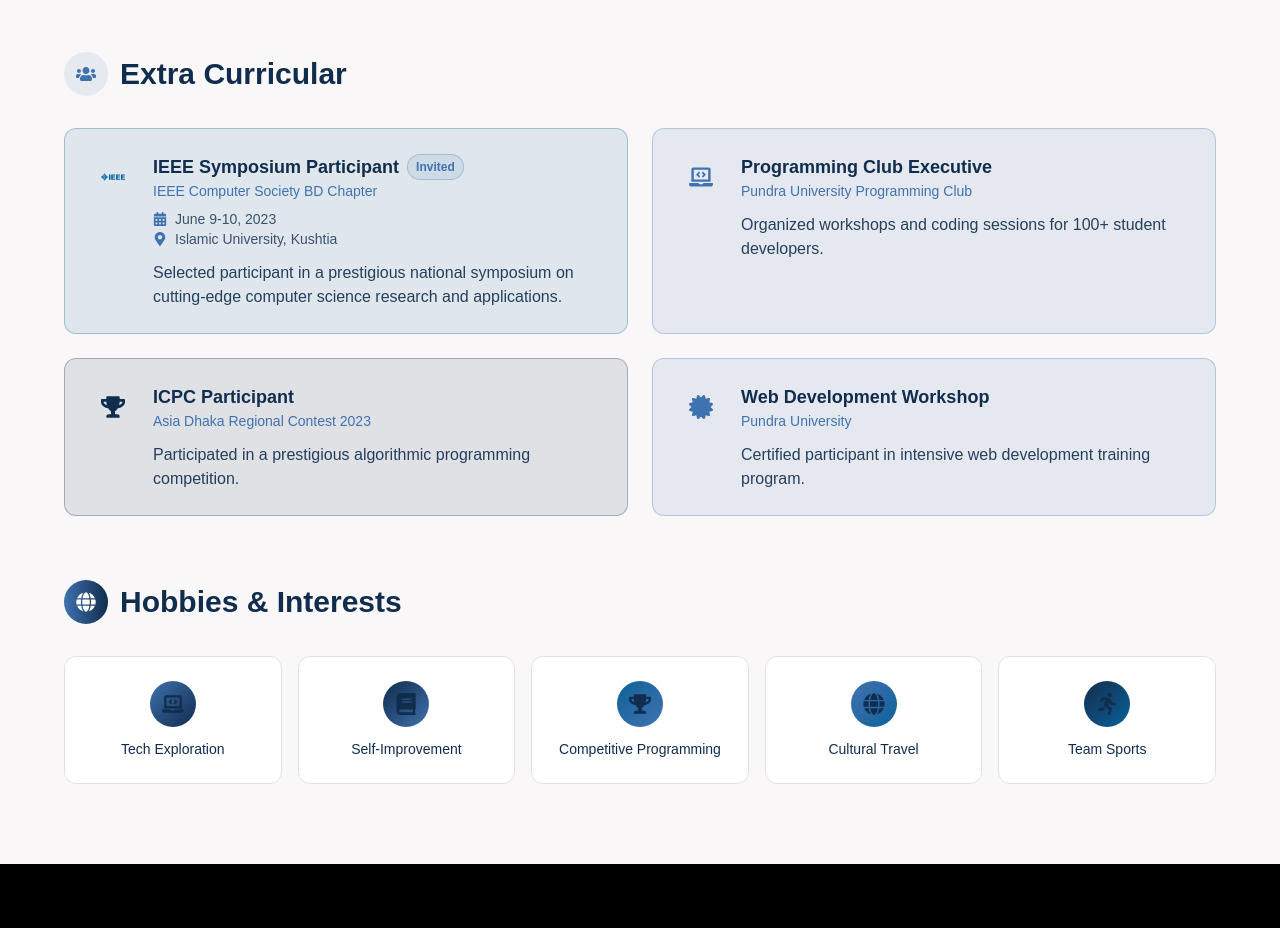
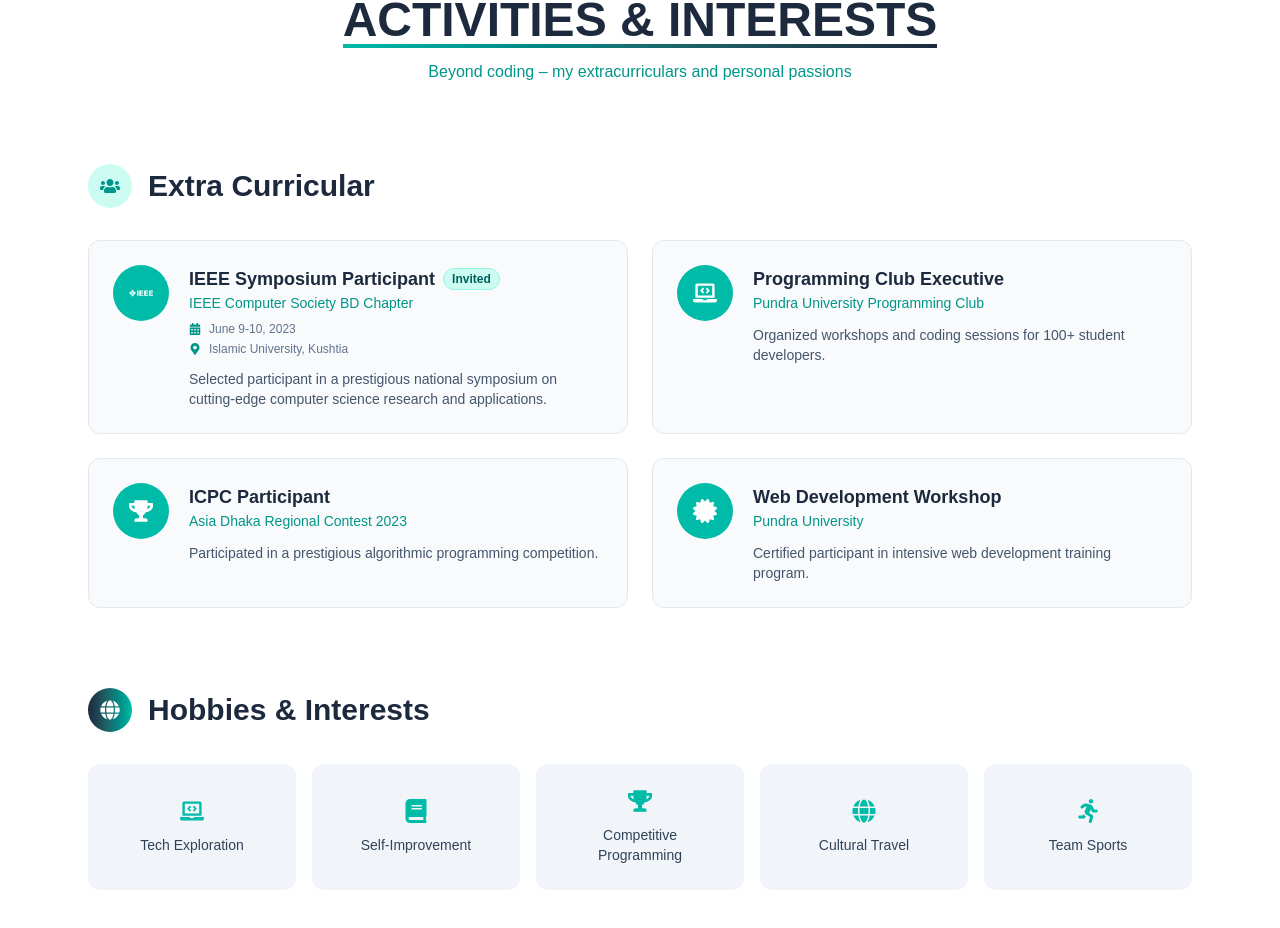
Before and after one commit to AkashAkter/akash-akter-portfolio, a Next.js app: page / in a window 1280 px wide. Shown: the part 8299-9227 px from the top of the page. Before the commit the page ends 9163 px from the top, so only its background shows below. Built offline with nearby package versions, Linux system fonts and the light colour scheme; a web font is replaced by a local one.

Commit message:
updating

```diff
--- a/src/components/ActivitiesSection.tsx
+++ b/src/components/ActivitiesSection.tsx
@@ -15,6 +15,7 @@ import { SiIeee } from "react-icons/si";
 import { motion } from "framer-motion";
 
 const ActivitiesSection = () => {
+  // Data for the sections
   const extraCurriculars = [
     {
       icon: <SiIeee className="text-2xl" />,
@@ -25,7 +26,6 @@ const ActivitiesSection = () => {
       location: "Islamic University, Kushtia",
       description:
         "Selected participant in a prestigious national symposium on cutting-edge computer science research and applications.",
-      color: "bg-[#00629B]/10 border-[#00629B]/30 text-[#00629B]",
     },
     {
       icon: <FaLaptopCode className="text-2xl" />,
@@ -33,7 +33,6 @@ const ActivitiesSection = () => {
       subtitle: "Pundra University Programming Club",
       description:
         "Organized workshops and coding sessions for 100+ student developers.",
-      color: "bg-[#3F72AF]/10 border-[#3F72AF]/30 text-[#3F72AF]",
     },
     {
       icon: <FaTrophy className="text-2xl" />,
@@ -41,7 +40,6 @@ const ActivitiesSection = () => {
       subtitle: "Asia Dhaka Regional Contest 2023",
       description:
         "Participated in a prestigious algorithmic programming competition.",
-      color: "bg-[#112D4E]/10 border-[#112D4E]/30 text-[#112D4E]",
     },
     {
       icon: <FaCertificate className="text-2xl" />,
@@ -49,77 +47,59 @@ const ActivitiesSection = () => {
       subtitle: "Pundra University",
       description:
         "Certified participant in intensive web development training program.",
-      color: "bg-[#3F72AF]/10 border-[#3F72AF]/30 text-[#3F72AF]",
     },
   ];
 
   const interests = [
-    {
-      icon: <FaLaptopCode size={22} />,
-      text: "Tech Exploration",
-      color: "from-[#3F72AF] to-[#112D4E]",
-    },
-    {
-      icon: <FaBook size={22} />,
-      text: "Self-Improvement",
-      color: "from-[#112D4E] to-[#3F72AF]",
-    },
-    {
-      icon: <FaTrophy size={22} />,
-      text: "Competitive Programming",
-      color: "from-[#00629B] to-[#3F72AF]",
-    },
-    {
-      icon: <FaGlobe size={22} />,
-      text: "Cultural Travel",
-      color: "from-[#3F72AF] to-[#00629B]",
-    },
-    {
-      icon: <FaRunning size={22} />,
-      text: "Team Sports",
-      color: "from-[#112D4E] to-[#00629B]",
-    },
+    { icon: <FaLaptopCode size={24} />, text: "Tech Exploration" },
+    { icon: <FaBook size={24} />, text: "Self-Improvement" },
+    { icon: <FaTrophy size={24} />, text: "Competitive Programming" },
+    { icon: <FaGlobe size={24} />, text: "Cultural Travel" },
+    { icon: <FaRunning size={24} />, text: "Team Sports" },
   ];
 
   return (
-    <section id="activities" className="bg-[#F9F7F7] pt-32 -mt-24 pb-20 px-6">
-      <div className="max-w-6xl mx-auto">
+    // Changed: Section background to white and standardized padding
+    <section id="activities" className="bg-white py-24 md:py-32">
+      <div className="container max-w-6xl mx-auto px-6">
         {/* Section Header */}
         <motion.div
           initial={{ opacity: 0, y: 30 }}
           whileInView={{ opacity: 1, y: 0 }}
           transition={{ duration: 0.6 }}
           viewport={{ once: true, margin: "-50px" }}
-          className="text-center mb-16"
+          className="text-center mb-16 md:mb-20"
         >
-          <h1 className="text-4xl md:text-5xl font-bold text-[#112D4E] mb-4">
+          <h1 className="text-4xl md:text-5xl font-bold text-slate-800 mb-4">
             <span className="relative inline-block">
               ACTIVITIES & INTERESTS
               <motion.span
-                className="absolute bottom-0 left-0 w-full h-1 bg-gradient-to-r from-[#3F72AF] to-[#112D4E]"
+                // Changed: Underline gradient
+                className="absolute -bottom-1 left-0 w-full h-1 bg-gradient-to-r from-teal-500 to-slate-800"
                 initial={{ scaleX: 0 }}
                 whileInView={{ scaleX: 1 }}
-                transition={{ duration: 0.8, delay: 0.2 }}
+                transition={{ duration: 0.8, delay: 0.2, ease: "circOut" }}
                 viewport={{ once: true }}
               />
             </span>
           </h1>
-          <p className="text-[#3F72AF] text-center text-sm md:text-base font-medium">
+          <p className="text-teal-600 text-center text-sm md:text-base font-medium">
             Beyond coding – my extracurriculars and personal passions
           </p>
         </motion.div>
 
-        <div className="space-y-16">
+        <div className="space-y-16 md:space-y-20">
           {/* Extra Curricular Section */}
           <div>
             <motion.h2
               initial={{ opacity: 0, x: -20 }}
               whileInView={{ opacity: 1, x: 0 }}
-              transition={{ duration: 0.4 }}
+              transition={{ duration: 0.5, ease: "easeOut" }}
               viewport={{ once: true }}
-              className="text-3xl font-bold text-[#112D4E] mb-8 flex items-center"
+              // Changed: Subheading styling
+              className="text-3xl font-bold text-slate-800 mb-8 flex items-center gap-4"
             >
-              <span className="mr-3 p-3 rounded-full bg-[#3F72AF]/10 text-[#3F72AF]">
+              <span className="p-3 rounded-full bg-teal-100 text-teal-600">
                 <FaUsers className="text-xl" />
               </span>
               Extra Curricular
@@ -131,45 +111,46 @@ const ActivitiesSection = () => {
                   key={idx}
                   initial={{ opacity: 0, y: 20 }}
                   whileInView={{ opacity: 1, y: 0 }}
-                  transition={{ duration: 0.4, delay: idx * 0.1 }}
-                  viewport={{ once: true }}
+                  transition={{
+                    duration: 0.5,
+                    delay: idx * 0.1,
+                    ease: "easeOut",
+                  }}
+                  viewport={{ once: true, amount: 0.3 }}
                 >
-                  <div
-                    className={`${item.color} rounded-xl p-6 border hover:shadow-lg transition-all h-full`}
-                  >
-                    <div className="flex gap-4">
-                      <div
-                        className={`p-3 rounded-full ${item.color
-                          .replace("text-", "bg-")
-                          .replace("/10", "/20")}`}
-                      >
+                  {/* Changed: Redesigned activity card for consistency */}
+                  <div className="bg-slate-50 rounded-xl p-6 border border-slate-200 hover:border-slate-300 hover:shadow-lg transition-all h-full">
+                    <div className="flex gap-5">
+                      <div className="flex-shrink-0 w-14 h-14 rounded-full bg-teal-500 text-white flex items-center justify-center">
                         {item.icon}
                       </div>
-                      <div>
-                        <h3 className="text-[#112D4E] text-lg font-semibold flex items-center">
+                      <div className="flex-1">
+                        <h3 className="text-slate-800 text-lg font-semibold flex items-center gap-2">
                           {item.title}
                           {item.badge && (
-                            <span className="ml-2 px-2 py-1 text-xs bg-[#3F72AF]/10 text-[#3F72AF] rounded-full border border-[#3F72AF]/30">
+                            <span className="px-2 py-0.5 text-xs bg-teal-100 text-teal-800 rounded-full border border-teal-200">
                               {item.badge}
                             </span>
                           )}
                         </h3>
-                        <p className="text-[#3F72AF] text-sm font-medium">
+                        <p className="text-teal-600 text-sm font-medium">
                           {item.subtitle}
                         </p>
+                        <div className="text-xs text-slate-500 mt-2 space-y-1">
                           {item.date && (
-                          <div className="flex items-center text-sm text-[#112D4E]/80 mt-2">
-                            <FaCalendarAlt className="mr-2 text-[#3F72AF]" />{" "}
-                            {item.date}
+                            <div className="flex items-center gap-2">
+                              <FaCalendarAlt className="text-teal-600" />
+                              <span>{item.date}</span>
                             </div>
                           )}
                           {item.location && (
-                          <div className="flex items-center text-sm text-[#112D4E]/80">
-                            <FaMapMarkerAlt className="mr-2 text-[#3F72AF]" />{" "}
-                            {item.location}
+                            <div className="flex items-center gap-2">
+                              <FaMapMarkerAlt className="text-teal-600" />
+                              <span>{item.location}</span>
                             </div>
                           )}
-                        <p className="text-[#112D4E]/90 mt-3">
+                        </div>
+                        <p className="text-slate-600 mt-3 text-sm">
                           {item.description}
                         </p>
                       </div>
@@ -185,11 +166,12 @@ const ActivitiesSection = () => {
             <motion.h2
               initial={{ opacity: 0, x: -20 }}
               whileInView={{ opacity: 1, x: 0 }}
-              transition={{ duration: 0.4, delay: 0.2 }}
+              transition={{ duration: 0.5, delay: 0.2, ease: "easeOut" }}
               viewport={{ once: true }}
-              className="text-3xl font-bold text-[#112D4E] mb-8 flex items-center"
+              // Changed: Subheading styling
+              className="text-3xl font-bold text-slate-800 mb-8 flex items-center gap-4"
             >
-              <span className="mr-3 p-3 rounded-full bg-gradient-to-r from-[#3F72AF] to-[#112D4E] text-white">
+              <span className="p-3 rounded-full bg-gradient-to-r from-slate-800 to-teal-500 text-white">
                 <FaGlobe className="text-xl" />
               </span>
               Hobbies & Interests
@@ -201,20 +183,18 @@ const ActivitiesSection = () => {
                   key={index}
                   initial={{ opacity: 0, scale: 0.9 }}
                   whileInView={{ opacity: 1, scale: 1 }}
-                  transition={{ duration: 0.5, delay: index * 0.1 }}
+                  transition={{
+                    duration: 0.4,
+                    delay: index * 0.05,
+                    ease: "easeOut",
+                  }}
                   viewport={{ once: true }}
-                  className="relative group"
+                  className="h-full"
                 >
-                  <div
-                    className={`absolute inset-0 rounded-xl bg-gradient-to-br ${item.color} opacity-0 group-hover:opacity-100 blur-md transition-all duration-300`}
-                  ></div>
-                  <div className="relative flex flex-col items-center p-6 bg-white/90 backdrop-blur-sm border border-[#DBE2EF] rounded-xl group-hover:border-transparent transition-all h-full">
-                    <div
-                      className={`p-3 rounded-full bg-gradient-to-br ${item.color}/10 text-[#112D4E] mb-3 group-hover:bg-gradient-to-br group-hover:${item.color} group-hover:text-white transition-all`}
-                    >
-                      {item.icon}
-                    </div>
-                    <h3 className="text-[#112D4E] text-center text-sm font-medium">
+                  {/* Changed: Simplified and cleaned up interest card design */}
+                  <div className="flex flex-col items-center justify-center text-center p-6 bg-slate-100 border border-transparent rounded-xl transition-all h-full hover:bg-white hover:border-teal-300 hover:shadow-lg hover:-translate-y-1">
+                    <div className="text-teal-500 mb-3">{item.icon}</div>
+                    <h3 className="text-slate-700 font-medium text-sm">
                       {item.text}
                     </h3>
                   </div>
--- a/src/components/Skills.tsx
+++ b/src/components/Skills.tsx
@@ -21,10 +21,8 @@ const Skills = () => {
       title: "Core Technologies",
       skills: [
         {
-          // Changed: Icon color to a softer slate for better theme integration
           icon: <SiNextdotjs size={28} className="text-slate-800" />,
           name: "Next.js",
-          // Kept: Unique brand-colored shadow for a personalized touch
           color: "hover:shadow-[0_0_15px_rgba(0,0,0,0.2)]",
         },
         {
@@ -33,7 +31,6 @@ const Skills = () => {
           color: "hover:shadow-[0_0_15px_rgba(97,218,251,0.3)]",
         },
         {
-          // Changed: Icon color to a softer slate
           icon: <SiExpress size={28} className="text-slate-800" />,
           name: "Express",
           color: "hover:shadow-[0_0_15px_rgba(104,104,104,0.2)]",
@@ -118,7 +115,6 @@ const Skills = () => {
           color: "hover:shadow-[0_0_15px_rgba(240,80,50,0.3)]",
         },
         {
-          // Changed: Icon color to a softer slate
           icon: <FaGithub size={28} className="text-slate-800" />,
           name: "GitHub",
           color: "hover:shadow-[0_0_15px_rgba(0,0,0,0.2)]",
@@ -128,22 +124,23 @@ const Skills = () => {
   ];
 
   return (
-    // Changed: Corrected spacing for better layout flow and updated background color.
-    <section id="skills" className="bg-slate-50 py-24 md:py-32">
-      <div className="container max-w-6xl mx-auto px-6">
-        {/* Header with updated colors */}
+    <section
+      id="skills"
+      className="bg-slate-50 py-20 sm:py-24 md:py-32 px-4 sm:px-6"
+    >
+      <div className="max-w-6xl mx-auto">
+        {/* Header */}
         <motion.div
           initial={{ opacity: 0, y: 30 }}
           whileInView={{ opacity: 1, y: 0 }}
           transition={{ duration: 0.6 }}
           viewport={{ once: true, margin: "-50px" }}
-          className="text-center mb-16 md:mb-20"
+          className="text-center mb-12 md:mb-16 lg:mb-20"
         >
-          <h1 className="text-4xl md:text-5xl font-bold text-slate-800 mb-4">
+          <h1 className="text-3xl sm:text-4xl md:text-5xl font-bold text-slate-800 mb-3 sm:mb-4">
             <span className="relative inline-block">
               MY TECH STACK
               <motion.span
-                // Changed: Gradient to match new palette
                 className="absolute -bottom-1 left-0 w-full h-1 bg-gradient-to-r from-teal-500 to-slate-800"
                 initial={{ scaleX: 0 }}
                 whileInView={{ scaleX: 1 }}
@@ -152,13 +149,13 @@ const Skills = () => {
               />
             </span>
           </h1>
-          <p className="text-teal-600 text-center text-sm md:text-base font-medium">
+          <p className="text-teal-600 text-sm sm:text-base font-medium">
             Technologies I work with daily
           </p>
         </motion.div>
 
-        {/* Skills Grid with enhanced card design */}
-        <div className="space-y-12 md:space-y-16">
+        {/* Skills Grid */}
+        <div className="space-y-8 sm:space-y-10 md:space-y-12 lg:space-y-16">
           {skillCategories.map((category, index) => (
             <motion.div
               key={index}
@@ -166,33 +163,30 @@ const Skills = () => {
               whileInView={{ opacity: 1, y: 0 }}
               transition={{ duration: 0.5, delay: index * 0.1 }}
               viewport={{ once: true, amount: 0.3 }}
-              // Changed: Category card background and border for consistency
-              className="bg-white p-6 md:p-8 rounded-xl border border-slate-200 shadow-sm"
+              className="bg-white p-5 sm:p-6 md:p-8 rounded-xl border border-slate-200 shadow-sm"
             >
-              <h2 className="text-2xl font-semibold text-slate-800 mb-8 text-center">
+              <h2 className="text-xl sm:text-2xl font-semibold text-slate-800 mb-6 sm:mb-8 text-center">
                 {category.title}
               </h2>
-              <div className="grid grid-cols-2 sm:grid-cols-4 gap-4 md:gap-6">
+              <div className="grid grid-cols-2 xs:grid-cols-3 sm:grid-cols-4 gap-3 sm:gap-4 md:gap-5 lg:gap-6">
                 {category.skills.map((skill, idx) => (
                   <motion.div
                     key={idx}
                     whileHover={{ y: -5, scale: 1.03 }}
                     whileTap={{ scale: 0.98 }}
                     transition={{ type: "spring", stiffness: 300 }}
-                    // Changed: Refined individual skill card for a cleaner hover effect
                     className={`
-                      flex flex-col items-center justify-center p-5 rounded-lg
+                      flex flex-col items-center justify-center p-3 sm:p-4 md:p-5 rounded-lg
                       bg-slate-50 border border-slate-200
                       transition-all duration-300 group
                       hover:border-teal-300 hover:shadow-lg
                       ${skill.color}
                     `}
                   >
-                    <div className="mb-3 transition-transform duration-300 group-hover:scale-110">
+                    <div className="mb-2 sm:mb-3 transition-transform duration-300 group-hover:scale-110">
                       {skill.icon}
                     </div>
-                    {/* Changed: Text colors for better readability and hover effect */}
-                    <p className="font-medium text-slate-700 transition-colors group-hover:text-teal-600">
+                    <p className="text-sm sm:text-base font-medium text-slate-700 transition-colors group-hover:text-teal-600">
                       {skill.name}
                     </p>
                   </motion.div>
```
Lines whose indentation alone changed are shown as unchanged.
